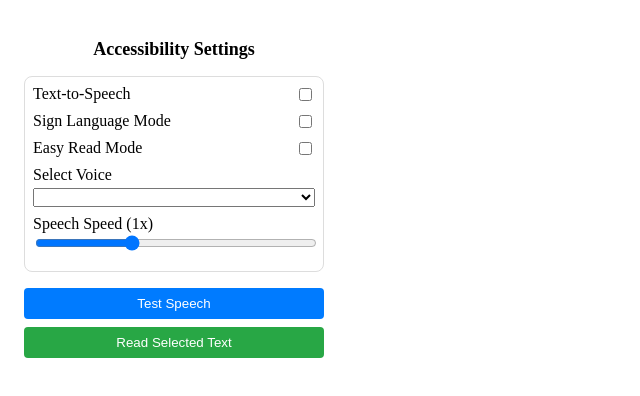
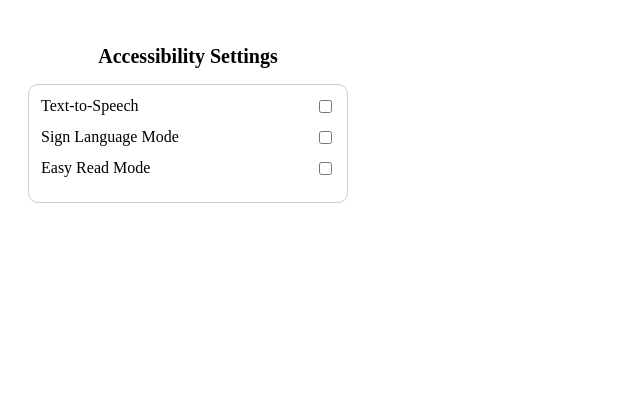
Before and after one commit to HitanshMehta/leanin-hacks-6, a React (Vite) app in the folder tech-for-disabilities/: page / in a window 1280 px wide. Shown: the top 396 px of the page, without its empty margins (0-640 px from the left). Built offline with nearby package versions, Linux system fonts and the light colour scheme.

Commit message:
added easy read functionalities

```diff
--- a/tech-for-disabilities/src/popup/Popus.jsx
+++ b/tech-for-disabilities/src/popup/Popus.jsx
@@ -7,6 +7,10 @@ export default function AccessibilityTool() {
   const [speed, setSpeed] = useState(1.0);
   const [voice, setVoice] = useState("");
   const [voices, setVoices] = useState([]);
+  const [fontSize, setFontSize] = useState(22);
+  const [lineHeight, setLineHeight] = useState(2);
+  const [fontColor, setFontColor] = useState("#111");
+  const [bgColor, setBgColor] = useState("#ffffff");
 
   useEffect(() => {
     const synth = window.speechSynthesis;
@@ -27,6 +31,7 @@ export default function AccessibilityTool() {
         break;
       case "read":
         setEasyRead(!easyRead);
+        toggleEasyReadMode(!easyRead, fontSize, lineHeight, fontColor, bgColor);
         break;
       default:
         break;
@@ -46,7 +51,6 @@ export default function AccessibilityTool() {
         alert("No active tab found!");
         return;
       }
-
       chrome.scripting.executeScript(
         {
           target: { tabId: tabs[0].id },
@@ -63,37 +67,75 @@ export default function AccessibilityTool() {
     });
   };
 
+  const toggleEasyReadMode = (enabled, fontSize, lineHeight, fontColor, bgColor) => {
+    chrome.tabs.query({ active: true, currentWindow: true }, (tabs) => {
+      if (!tabs.length) return;
+
+      chrome.scripting.executeScript({
+        target: { tabId: tabs[0].id },
+        func: (enabled, fontSize, lineHeight, fontColor, bgColor) => {
+          document.querySelectorAll("* :not(script, style, meta, link)").forEach((el) => {
+            el.style.fontSize = enabled ? `${fontSize}px` : "";
+            el.style.lineHeight = enabled ? `${lineHeight}` : "";
+            el.style.color = enabled ? fontColor : "";
+            el.style.backgroundColor = enabled ? bgColor : "";
+            el.style.fontFamily = enabled ? "Arial, sans-serif" : "";
+          });
+        },
+        args: [enabled, fontSize, lineHeight, fontColor, bgColor]
+      });
+    });
+  };
+
+  useEffect(() => {
+    if (easyRead) {
+      toggleEasyReadMode(true, fontSize, lineHeight, fontColor, bgColor);
+    }
+  }, [fontSize, lineHeight, fontColor, bgColor]);
+
   return (
-    <div style={{ padding: '16px', width: '300px' }}>
-      <h2 style={{ textAlign: 'center', fontSize: '18px', fontWeight: 'bold' }}>Accessibility Settings</h2>
-      <div style={{ marginTop: '16px', padding: '8px', border: '1px solid #ddd', borderRadius: '8px' }}>
-        <div style={{ display: 'flex', justifyContent: 'space-between', marginBottom: '8px' }}>
+    <div style={{ padding: '20px', width: '320px', minHeight: '400px', overflowY: 'auto' }}>
+      <h2 style={{ textAlign: 'center', fontSize: '20px', fontWeight: 'bold' }}>Accessibility Settings</h2>
+      <div style={{ marginTop: '16px', padding: '12px', border: '1px solid #ccc', borderRadius: '10px' }}>
+        <label style={{ display: 'flex', justifyContent: 'space-between', marginBottom: '12px' }}>
           <span>Text-to-Speech</span>
           <input type="checkbox" checked={textToSpeech} onChange={() => handleToggle("tts")} />
-        </div>
-        <div style={{ display: 'flex', justifyContent: 'space-between', marginBottom: '8px' }}>
+        </label>
+        {textToSpeech && (
+          <div>
+            <label>Select Voice</label>
+            <select value={voice} onChange={(e) => setVoice(e.target.value)} style={{ width: '100%', marginBottom: '10px' }}>
+              {voices.map((v, index) => (
+                <option key={index} value={v.name}>{v.name}</option>
+              ))}
+            </select>
+            <label>Speech Speed ({speed}x)</label>
+            <input type="range" min="0.5" max="2.0" step="0.1" value={speed} onChange={(e) => setSpeed(parseFloat(e.target.value))} style={{ width: '100%' }} />
+            <button style={{ marginTop: '10px', width: '100%', padding: '8px', background: '#007bff', color: '#fff', border: 'none', borderRadius: '6px', cursor: 'pointer' }} onClick={() => handleSpeak()}>Test Speech</button>
+            <button style={{ marginTop: '8px', width: '100%', padding: '8px', background: '#28a745', color: '#fff', border: 'none', borderRadius: '6px', cursor: 'pointer' }} onClick={handleSpeakSelectedText}>Read Selected Text</button>
+          </div>
+        )}
+        <label style={{ display: 'flex', justifyContent: 'space-between', marginBottom: '12px' }}>
           <span>Sign Language Mode</span>
           <input type="checkbox" checked={signLanguage} onChange={() => handleToggle("sign")} />
-        </div>
-        <div style={{ display: 'flex', justifyContent: 'space-between', marginBottom: '8px' }}>
+        </label>
+        <label style={{ display: 'flex', justifyContent: 'space-between', marginBottom: '12px' }}>
           <span>Easy Read Mode</span>
           <input type="checkbox" checked={easyRead} onChange={() => handleToggle("read")} />
-        </div>
-        <div style={{ marginBottom: '8px' }}>
-          <span>Select Voice</span>
-          <select value={voice} onChange={(e) => setVoice(e.target.value)} style={{ width: '100%', marginTop: '4px' }}>
-            {voices.map((v, index) => (
-              <option key={index} value={v.name}>{v.name}</option>
-            ))}
-          </select>
-        </div>
-        <div style={{ marginBottom: '8px' }}>
-          <span>Speech Speed ({speed}x)</span>
-          <input type="range" min="0.5" max="2.0" step="0.1" value={speed} onChange={(e) => setSpeed(parseFloat(e.target.value))} style={{ width: '100%' }} />
-        </div>
+        </label>
+        {easyRead && (
+          <div>
+            <label>Font Size ({fontSize}px)</label>
+            <input type="range" min="16" max="32" step="1" value={fontSize} onChange={(e) => setFontSize(parseInt(e.target.value))} style={{ width: '100%' }} />
+            <label>Line Height ({lineHeight})</label>
+            <input type="range" min="1" max="3" step="0.1" value={lineHeight} onChange={(e) => setLineHeight(parseFloat(e.target.value))} style={{ width: '100%' }} />
+            <label>Font Color</label>
+            <input type="color" value={fontColor} onChange={(e) => setFontColor(e.target.value)} style={{ width: '100%' }} />
+            <label>Background Color</label>
+            <input type="color" value={bgColor} onChange={(e) => setBgColor(e.target.value)} style={{ width: '100%' }} />
+          </div>
+        )}
       </div>
-      <button style={{ marginTop: '16px', width: '100%', padding: '8px', background: '#007bff', color: '#fff', border: 'none', borderRadius: '4px', cursor: 'pointer' }} onClick={() => handleSpeak()}>Test Speech</button>
-      <button style={{ marginTop: '8px', width: '100%', padding: '8px', background: '#28a745', color: '#fff', border: 'none', borderRadius: '4px', cursor: 'pointer' }} onClick={handleSpeakSelectedText}>Read Selected Text</button>
     </div>
   );
 }
```
